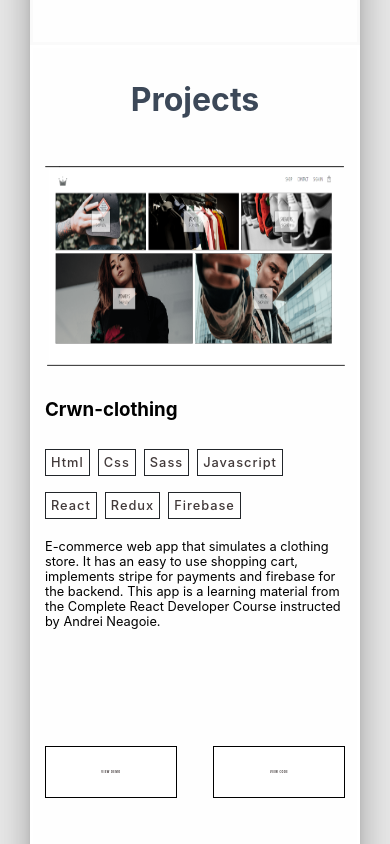
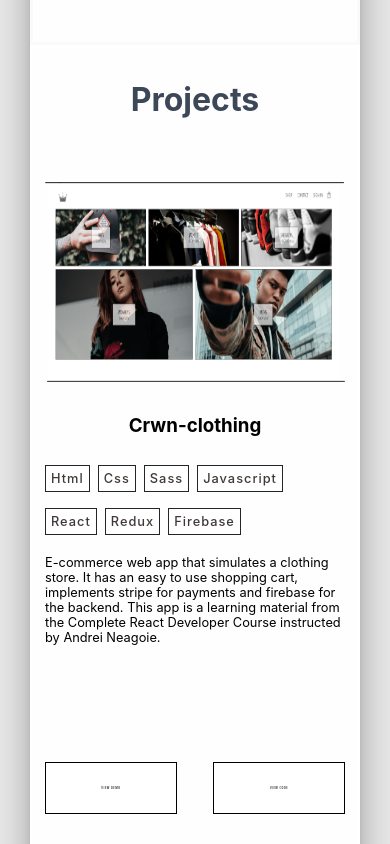
Before and after one commit to Leogan13/Leonel_Garcia, a React (Create React App) app: page / in a window 390 px wide. Shown: the part 2140-2984 px from the top of the page. Built offline with nearby package versions, Linux system fonts and the light colour scheme.

Commit message:
responsive update

```diff
--- a/src/components/menu-item/menu-items.component.jsx
+++ b/src/components/menu-item/menu-items.component.jsx
@@ -26,7 +26,6 @@ const MenuItems = ({imageUrl, title, description, tech, demo, code}) =>(
                   <a href={`${demo}`}  target="_blank" rel="noopener noreferrer">View Demo</a>
                   <a href={`${code}`}  target="_blank" rel="noopener noreferrer">View Code</a>
                 </div>
-
             </div>
        </div>
    </div>
--- a/src/components/menu-item/menu-items.styles.scss
+++ b/src/components/menu-item/menu-items.styles.scss
@@ -1,7 +1,8 @@
 
 .container{
-    margin-bottom: 6rem;
+    margin-bottom: 3rem;
     box-sizing: border-box;
+
 
 
     @media only screen and (max-width: 768px){
@@ -14,6 +15,8 @@
 .card{
     display: flex;
     flex-direction: row;
+
+    padding: 1rem;
 
 
     @media only screen and (max-width: 768px){
@@ -55,6 +58,11 @@ li{
     h3{
         margin-bottom: 20px;
         margin-top: 0px;
+
+        @media only screen and (max-width: 768px){
+            text-align: center;
+
+        }
     }
     p{
         @media only screen and (max-width: 768px){
```
